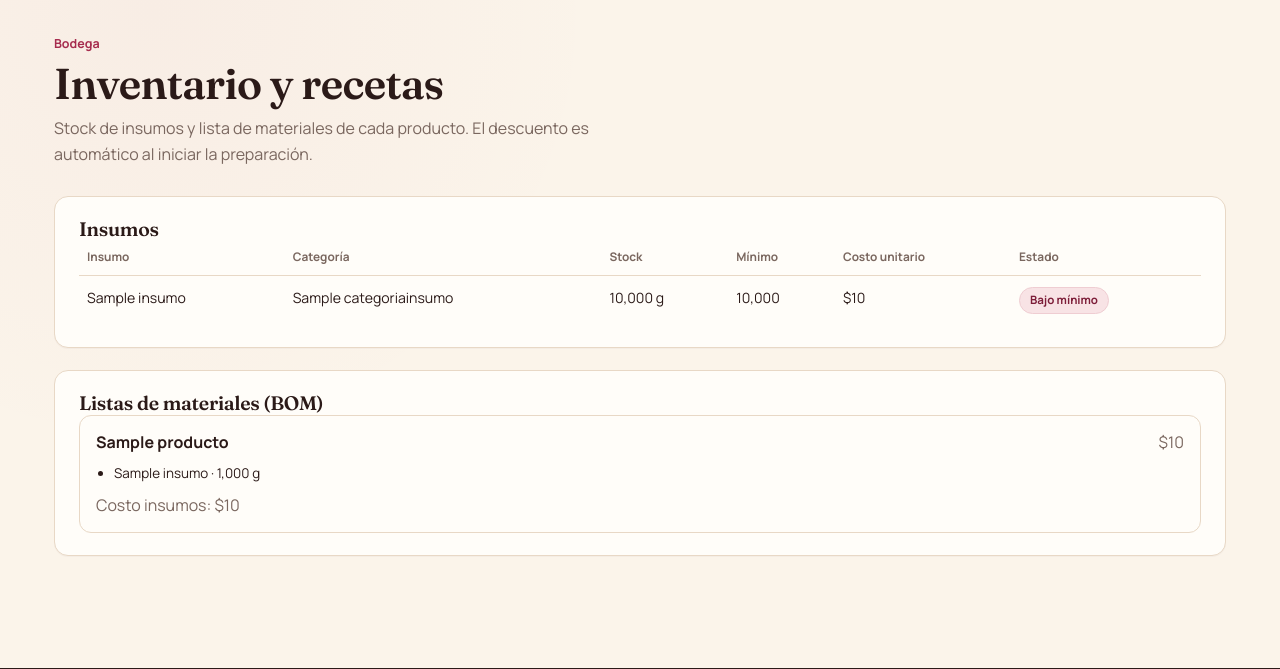
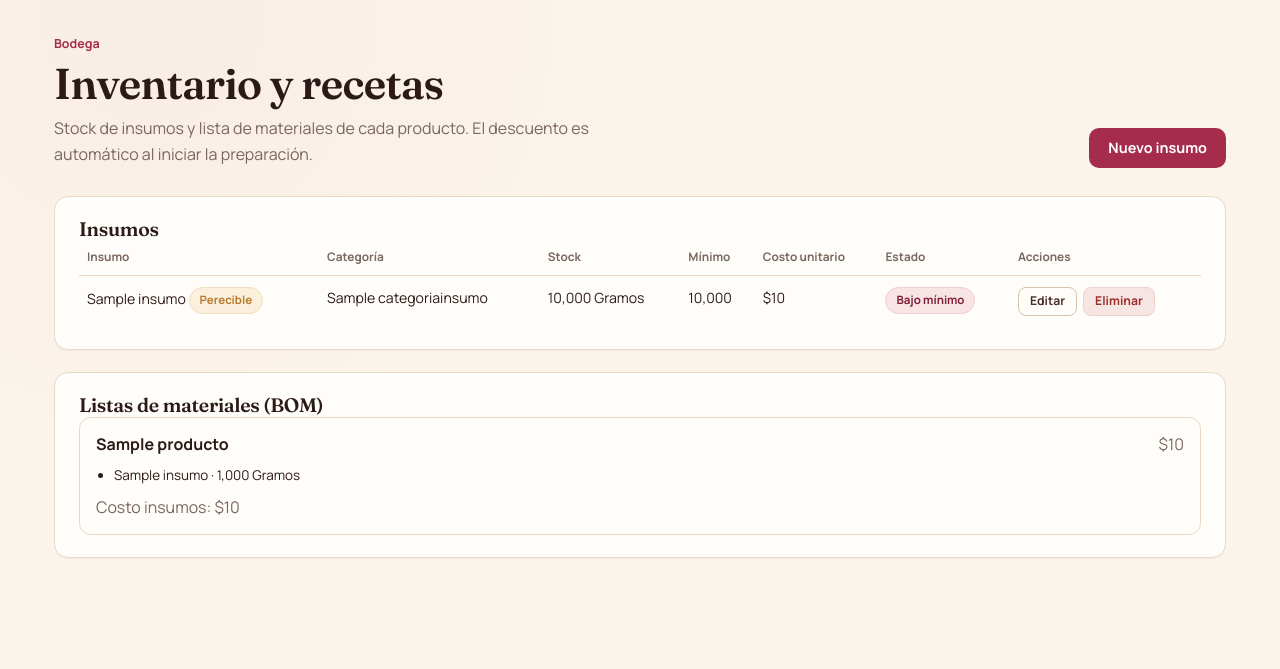
Before and after one commit to garha666/dulce-arte, a Django app: page /inventario/ in a window 1280 px wide. Shown: the part 69-738 px from the top of the page. Run offline with Django 5.2, Linux system fonts and the light colour scheme; a user stored in the database is signed in; tables that the repository leaves empty hold one stand-in row (values such as "Sample post").

Commit message:
feat(inventario): CRUD de insumos con permisos por rol

```diff
--- a/api/urls.py
+++ b/api/urls.py
@@ -84,6 +84,17 @@ urlpatterns = [
     ),
     path("pedidos/<int:pk>/retiro/", views.retiro_confirmar, name="retiro_confirmar"),
     path("inventario/", views.inventario_page, name="inventario"),
+    path("inventario/nuevo/", views.insumo_crear, name="insumo_crear"),
+    path(
+        "inventario/<int:pk>/editar/",
+        views.insumo_editar,
+        name="insumo_editar",
+    ),
+    path(
+        "inventario/<int:pk>/eliminar/",
+        views.insumo_eliminar,
+        name="insumo_eliminar",
+    ),
     path("equipo/", views.equipo_page, name="equipo"),
     path(
         "equipo/usuarios/nuevo/",
--- a/api/views/__init__.py
+++ b/api/views/__init__.py
@@ -38,6 +38,9 @@ from .panel_views import (  # noqa: F401
     equipo_crear_usuario,
     equipo_page,
     inventario_page,
+    insumo_crear,
+    insumo_editar,
+    insumo_eliminar,
     kanban_page,
     pedidos_page,
     pedido_cambiar_estado,
--- a/api/views/panel_views.py
+++ b/api/views/panel_views.py
@@ -17,6 +17,7 @@ from ..forms import (
     ConfirmarEntregaForm,
     DespachoForm,
     EstadoForm,
+    InsumoForm,
     PagoForm,
     PedidoDetalleFormSet,
     PedidoEdicionForm,
@@ -408,8 +409,75 @@ def inventario_page(request):
             "productos": Producto.objects.prefetch_related(
                 "ingredientes__insumo"
             ),
+            "puede_editar_insumos": puede(request.user, "admin", "cocina"),
+            "puede_eliminar_insumos": puede(request.user, "admin"),
         },
     )
+
+
+@rol_requerido("admin", "cocina")
+def insumo_crear(request):
+    if request.method == "POST":
+        form = InsumoForm(request.POST)
+        if form.is_valid():
+            insumo = form.save()
+            messages.success(request, f"Insumo {insumo.nombre} creado.")
+            return redirect("inventario")
+    else:
+        form = InsumoForm()
+
+    return render(
+        request,
+        "inventario_form.html",
+        {"form": form, "titulo": "Nuevo insumo", "insumo": None},
+    )
+
+
+@rol_requerido("admin", "cocina")
+def insumo_editar(request, pk):
+    insumo = get_object_or_404(Insumo, pk=pk)
+
+    if request.method == "POST":
+        form = InsumoForm(request.POST, instance=insumo)
+        if form.is_valid():
+            form.save()
+            messages.success(request, f"Insumo {insumo.nombre} actualizado.")
+            return redirect("inventario")
+    else:
+        form = InsumoForm(instance=insumo)
+
+    return render(
+        request,
+        "inventario_form.html",
+        {"form": form, "titulo": f"Editar {insumo.nombre}", "insumo": insumo},
+    )
+
+
+@rol_requerido("admin")
+@require_POST
+def insumo_eliminar(request, pk):
+    insumo = get_object_or_404(Insumo, pk=pk)
+
+    if insumo.usos.exists():
+        messages.error(
+            request,
+            f"No se puede eliminar {insumo.nombre}: se usa en una receta. "
+            "Quítalo del BOM antes de borrarlo.",
+        )
+        return redirect("inventario")
+
+    if insumo.movimientos.exists():
+        messages.error(
+            request,
+            f"No se puede eliminar {insumo.nombre}: tiene movimientos de "
+            "inventario y borrarlos rompería la auditoría.",
+        )
+        return redirect("inventario")
+
+    nombre = insumo.nombre
+    insumo.delete()
+    messages.success(request, f"Insumo {nombre} eliminado.")
+    return redirect("inventario")
 
 
 @rol_requerido("admin", "despacho")
--- a/static/css/estilos.css
+++ b/static/css/estilos.css
@@ -523,6 +523,14 @@ p { margin: 0; }
 .table td { padding: 11px 8px; border-bottom: 1px solid #f4e7d9; vertical-align: top; }
 .table tbody tr:last-child td { border-bottom: 0; }
 .table tr:hover td { background: #fdf8f1; }
+.table-actions { display: flex; gap: 6px; flex-wrap: wrap; align-items: center; }
+.table-actions form { margin: 0; }
+.errorlist {
+    margin: 4px 0 0;
+    padding-left: 18px;
+    color: var(--frambuesa-oscura);
+    font-size: .76rem;
+}
 
 .badge {
     display: inline-block;
--- a/templates/inventario.html
+++ b/templates/inventario.html
@@ -8,20 +8,36 @@
         <h1>Inventario y recetas</h1>
         <p class="lede">Stock de insumos y lista de materiales de cada producto. El descuento es automático al iniciar la preparación.</p>
     </div>
+    {% if puede_editar_insumos %}
+    <div class="panel-head-actions">
+        <a class="btn btn-solid" href="{% url 'insumo_crear' %}">Nuevo insumo</a>
+    </div>
+    {% endif %}
 </section>
 
 <section class="panel">
     <h2>Insumos</h2>
     <table class="table">
         <thead>
-            <tr><th>Insumo</th><th>Categoría</th><th>Stock</th><th>Mínimo</th><th>Costo unitario</th><th>Estado</th></tr>
+            <tr>
+                <th>Insumo</th>
+                <th>Categoría</th>
+                <th>Stock</th>
+                <th>Mínimo</th>
+                <th>Costo unitario</th>
+                <th>Estado</th>
+                {% if puede_editar_insumos %}<th>Acciones</th>{% endif %}
+            </tr>
         </thead>
         <tbody>
         {% for insumo in insumos %}
             <tr>
-                <td>{{ insumo.nombre }}</td>
+                <td>
+                    {{ insumo.nombre }}
+                    {% if insumo.perecible %}<span class="badge badge-warn">Perecible</span>{% endif %}
+                </td>
                 <td>{{ insumo.categoria.nombre|default:"—" }}</td>
-                <td>{{ insumo.stock_actual }} {{ insumo.unidad }}</td>
+                <td>{{ insumo.stock_actual }} {{ insumo.get_unidad_display }}</td>
                 <td>{{ insumo.stock_minimo }}</td>
                 <td>${{ insumo.costo_unitario|floatformat:0 }}</td>
                 <td>
@@ -31,9 +47,25 @@
                         <span class="badge badge-ok">OK</span>
                     {% endif %}
                 </td>
+                {% if puede_editar_insumos %}
+                <td>
+                    <div class="table-actions">
+                        <a class="btn btn-ghost btn-mini" href="{% url 'insumo_editar' insumo.pk %}">Editar</a>
+                        {% if puede_eliminar_insumos %}
+                        <form method="post" action="{% url 'insumo_eliminar' insumo.pk %}"
+                              onsubmit="return confirm('¿Eliminar {{ insumo.nombre|escapejs }}? Esta acción no se puede deshacer.');">
+                            {% csrf_token %}
+                            <button class="btn btn-danger btn-mini" type="submit">Eliminar</button>
+                        </form>
+                        {% endif %}
+                    </div>
+                </td>
+                {% endif %}
             </tr>
         {% empty %}
-            <tr><td colspan="6" class="muted">Sin insumos registrados.</td></tr>
+            <tr>
+                <td colspan="{% if puede_editar_insumos %}7{% else %}6{% endif %}" class="muted">Sin insumos registrados.</td>
+            </tr>
         {% endfor %}
         </tbody>
     </table>
@@ -50,7 +82,7 @@
             </header>
             <ul>
             {% for ingrediente in producto.ingredientes.all %}
-                <li>{{ ingrediente.insumo.nombre }} · {{ ingrediente.cantidad }} {{ ingrediente.insumo.unidad }}</li>
+                <li>{{ ingrediente.insumo.nombre }} · {{ ingrediente.cantidad }} {{ ingrediente.insumo.get_unidad_display }}</li>
             {% empty %}
                 <li class="muted">Sin receta definida</li>
             {% endfor %}
```
Also changed, not shown: api/forms.py (+63 -1 lines), api/tests.py (+117 -0 lines), templates/inventario_form.html (added, +52 -0 lines).
